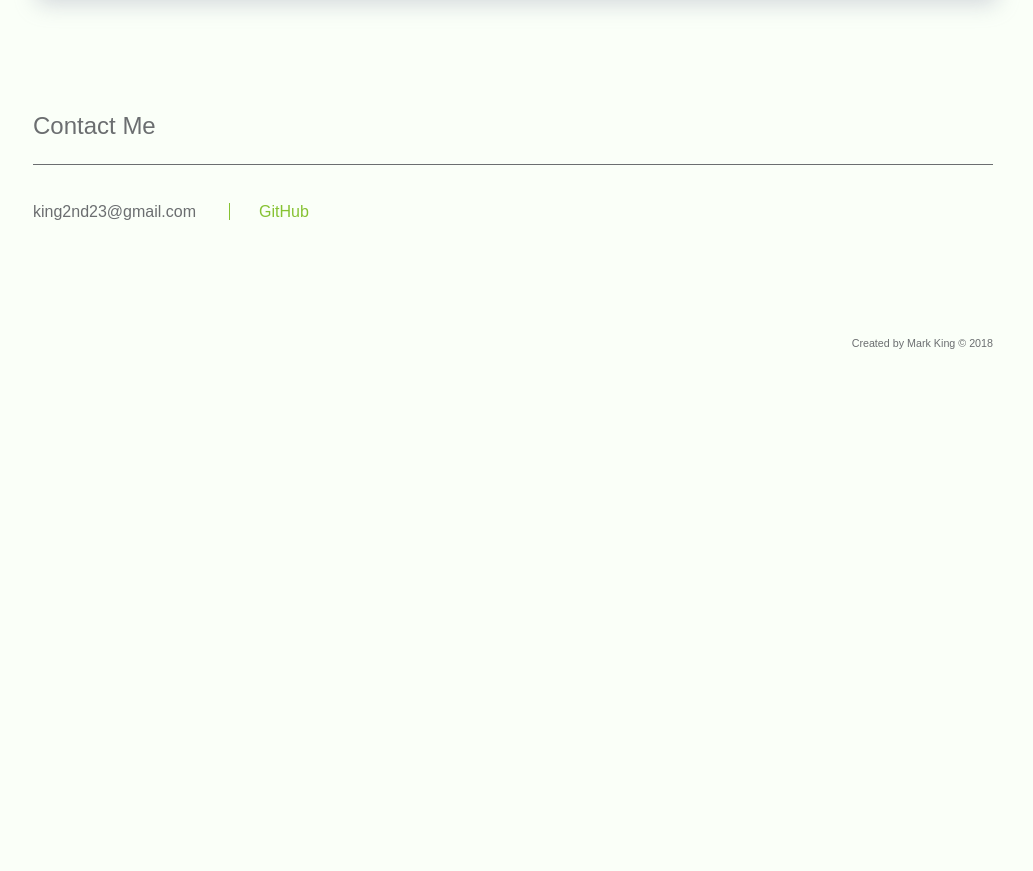
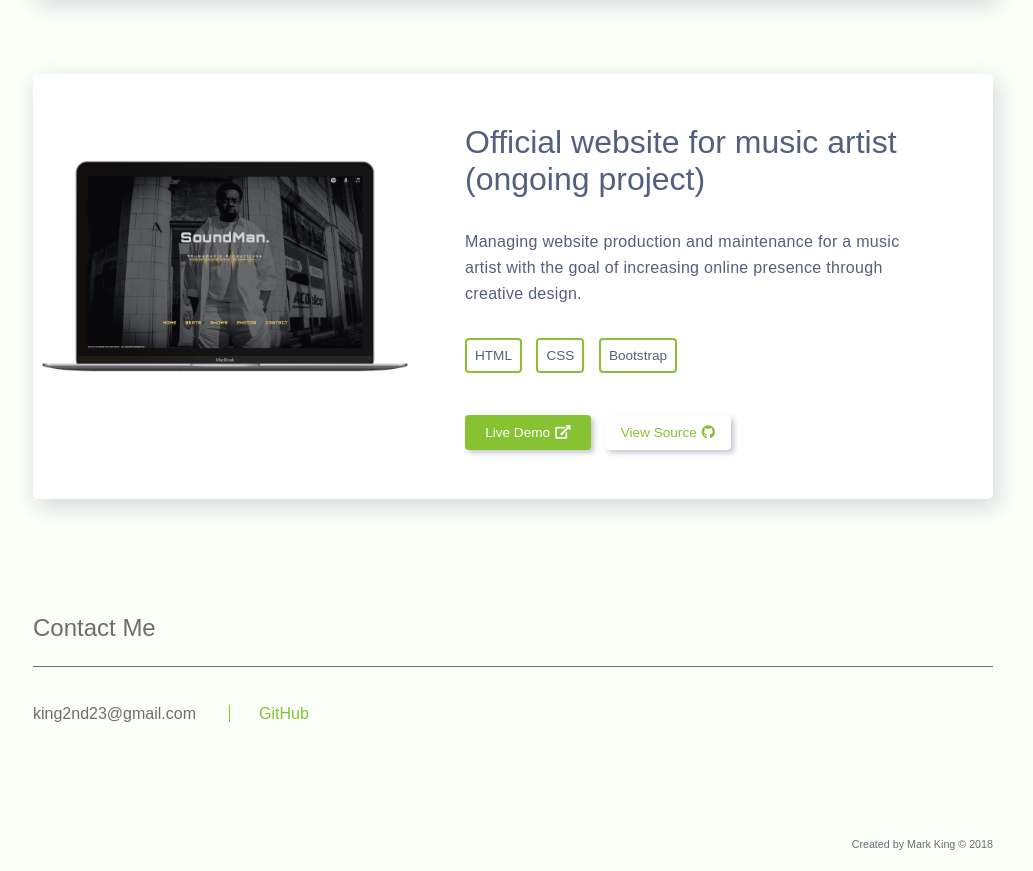
Before and after one commit to king2nd23/Portfolio, a plain HTML site: page index.html in a window 1280 px wide. Shown: the part 2535-3406 px from the top of the page, without its empty margins (127-1160 px from the left). Before the commit the page ends 2909 px from the top, so only its background shows below. Drawn offline with Linux system fonts and the light colour scheme.

Commit message:
added soundman website

```diff
--- a/index.html
+++ b/index.html
@@ -25,7 +25,7 @@
         </a>
       </div>
       <div class="box">
-        <a href="https://github.com/king2nd23" target="_blank">
+        <a href="https://github.com/king2nd23?tab=repositories" target="_blank">
           <span></span>
           Github
         </a>
@@ -142,13 +142,36 @@
         </div>
       </div>
     </div>
+    <div class="project-card card-5">
+      <div class="project-photo">
+        <img src="images/soundman.png" alt="bookmarker website">
+      </div>
+      <div class="project-details">
+        <h1>Official website for music artist (ongoing project)</h1>
+        <p>Managing website production and maintenance for a music artist with the goal of
+          increasing online presence through creative design.</p>
+        <div class="project-tech">
+          <ul>
+            <li>HTML</li>
+            <li>CSS</li>
+            <li>Bootstrap</li>
+          </ul>
+        </div>
+        <div class="project-links">
+          <ul>
+            <a href="https://king2nd23.github.io/SoundMan/" target="_blank" class="hvr-grow-shadow"><li>Live Demo<i class="fas fa-external-link-alt"></i></li></a>
+            <a href="https://github.com/king2nd23/SoundMan" target="_blank" class="hvr-grow-shadow"><li>View Source<i class="fab fa-github"></i></li></a>
+          </ul>
+        </div>
+      </div>
+    </div>
     <div class="contact-headline" id="contact">
       <h3>Contact Me</h3>
     </div>
     <div class="contact-info">
       <ul>
         <li>king2nd23@gmail.com</li>
-        <a href ="https://github.com/king2nd23" target="_blank"><li>GitHub</li></a>
+        <a href ="https://github.com/king2nd23?tab=repositories" target="_blank"><li>GitHub</li></a>
       </ul>
     </div>
     <div class="copyrights">
```
Also changed, not shown: images/soundman.png (added).
